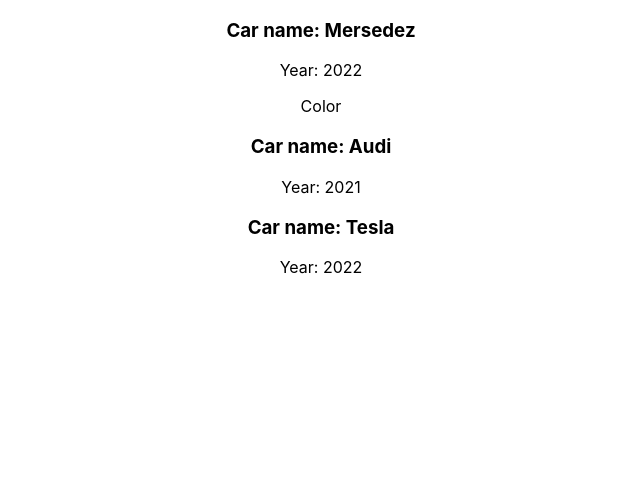
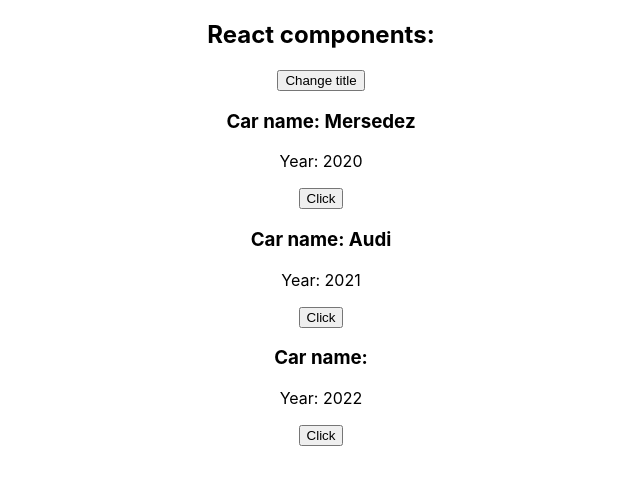
Before and after one commit to V-tyna/React-Trainings, a React (Create React App) app in the folder react-trainings/: page / in a window 1280 px wide. Shown: the top 484 px of the page, without its empty margins (319-959 px from the left). Built offline with nearby package versions, Linux system fonts and the light colour scheme.

Commit message:
Current learning 02.05.2022 20:29

```diff
--- a/react-trainings/src/App.js
+++ b/react-trainings/src/App.js
@@ -1,19 +1,55 @@
+import { Component } from 'react';
 import './App.css';
 import Car from './Car/Car.js';
 
-function App() {
-  const divStyle = {
-    textAlign: 'center'
+class App extends Component {
+
+  state = {
+    cars: [
+      {name: 'Mersedez', year: 2020},
+      {name: 'Audi', year: 2021},
+      {name: 'Tesla', year: 2022}
+    ],
+    pageTitle: 'React components'
   }
+
+  changeTitleHandler = (newTitle) => {
+    this.setState({
+      pageTitle: newTitle
+    })
+  }
+
+  render() {
+     const divStyle = {
+        textAlign: 'center'
+      }
+
+      const cars = this.state.cars;
+
   return (
         <div style={divStyle}>
-          <Car name={'Mersedez'} year={'2022'}>
-          <p>Color</p>
-          </Car>
-          <Car name="Audi" year="2021"/>
-          <Car name="Tesla" year={2022}/>
+          <h2>{this.state.pageTitle}:</h2>
+
+          <button onClick={this.changeTitleHandler.bind(this, 'Changed')}>Change title</button>
+
+          <Car
+          name={cars[0].name}
+          year={cars[0].year}
+          onChangeTitile={this.changeTitleHandler.bind(this, 'Mersedez title')}
+          />
+          <Car
+          name={cars[1].name}
+           year={cars[1].year}
+           onChangeTitile={() => {this.changeTitleHandler(cars[1].name)}}
+           />
+          <Car n
+          ame={cars[2].name}
+          year={cars[2].year}
+          onChangeTitile={() => {this.changeTitleHandler(cars[2].name)}}
+          />
         </div>
   );
+  }
 }
 
 export default App;
--- a/react-trainings/src/Car/Car.js
+++ b/react-trainings/src/Car/Car.js
@@ -4,8 +4,8 @@
     return (
         <div>
             <h3>Car name: {props.name}</h3>
-            <p> Year: {props.year}</p>
-            {props.children}
+            <p>Year: {props.year}</p>
+            <button onClick={props.onChangeTitile}>Click</button>
         </div>
     )
 }
```
